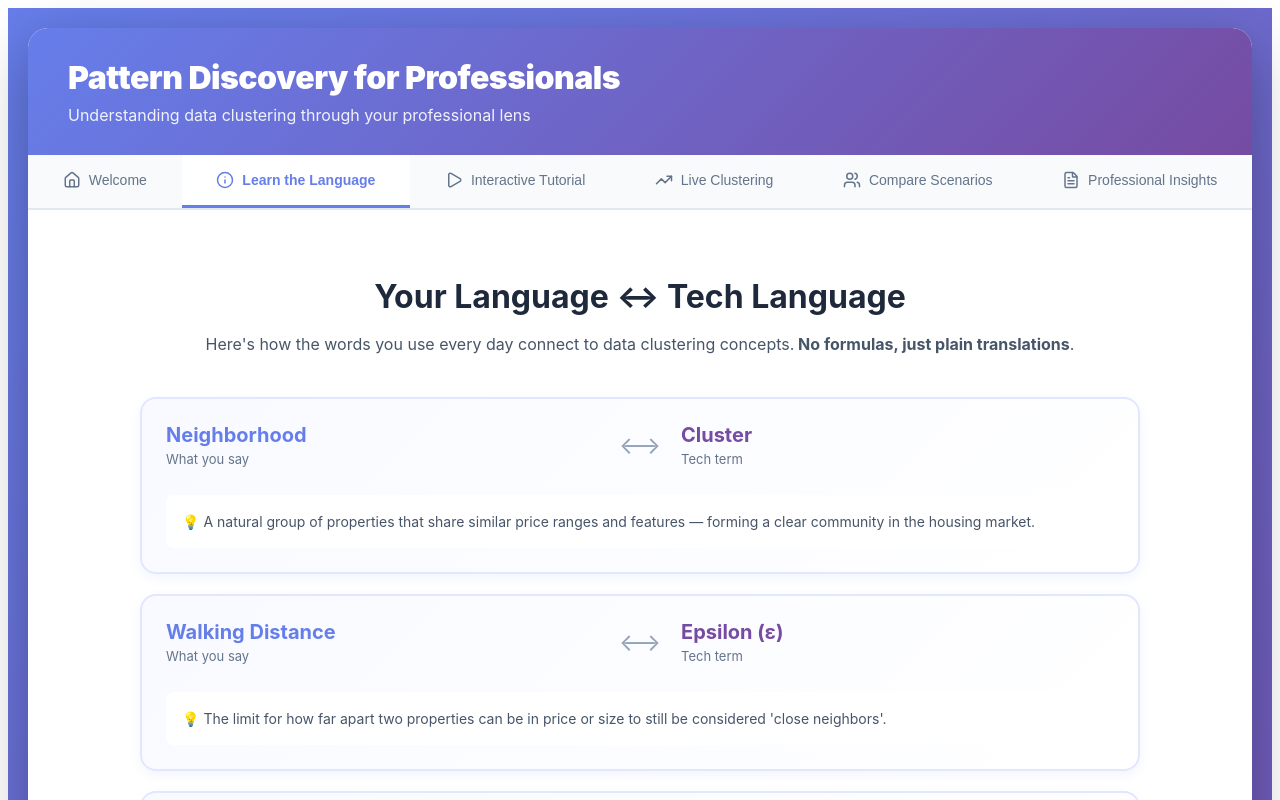
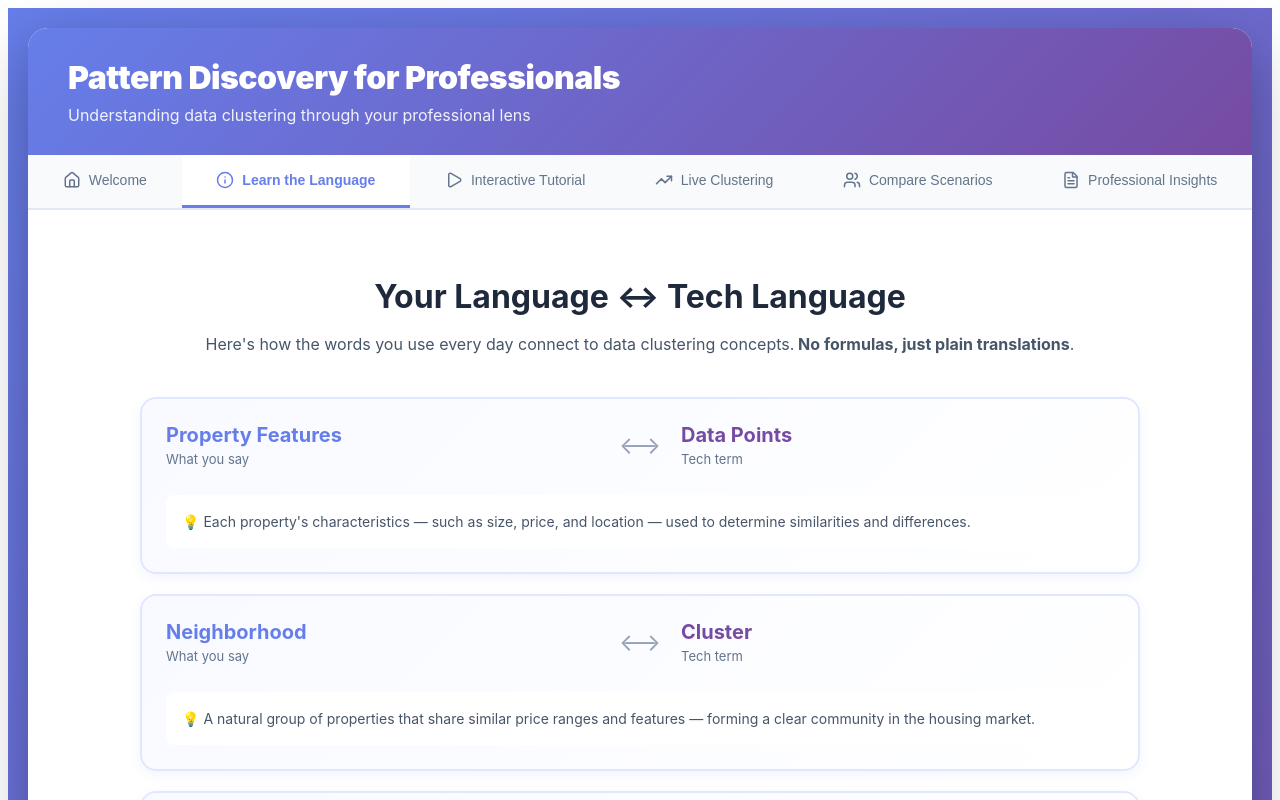
Before and after one commit to shhadowpdf/dhv-DBSCAN, a React (Vite) app: page / in a window 1280 px wide. Both pictures are taken after a click on the button "Learn the Language". Shown: the top 800 px of the page. Built offline with nearby package versions, Linux system fonts and the light colour scheme.

Commit message:
Files organizing

```diff
--- a/src/components/LearnLanguagePage.jsx
+++ b/src/components/LearnLanguagePage.jsx
@@ -1,8 +1,12 @@
-
-
 export default function LearnLanguagePage({ profession }) {
   const translations = {
     "Real Estate": [
+      {
+        your: "Property Features",
+        tech: "Data Points",
+        explanation:
+          "Each property's characteristics — such as size, price, and location — used to determine similarities and differences.",
+      },
       {
         your: "Neighborhood",
         tech: "Cluster",
@@ -26,12 +30,6 @@ export default function LearnLanguagePage({ profession }) {
         tech: "Outlier",
         explanation:
           "A one-of-a-kind property — like a luxury penthouse or distressed home — that doesn’t belong to any neighborhood.",
-      },
-      {
-        your: "Property Features",
-        tech: "Data Points",
-        explanation:
-          "Each property’s characteristics — such as size, price, and location — used to determine similarities and differences.",
       },
       {
         your: "Market Segment",
--- a/src/components/LiveClusteringPage.jsx
+++ b/src/components/LiveClusteringPage.jsx
@@ -1,4 +1,4 @@
-import React, { useState, useEffect, useRef } from 'react';
+import { useState, useEffect, useRef } from 'react';
 import { Play, Pause, RotateCcw, Plus, Minus, Zap } from 'lucide-react';
 
 function LiveClusteringPage() {
```
Also changed, not shown: src/components/export.js (line endings or trailing spaces).
